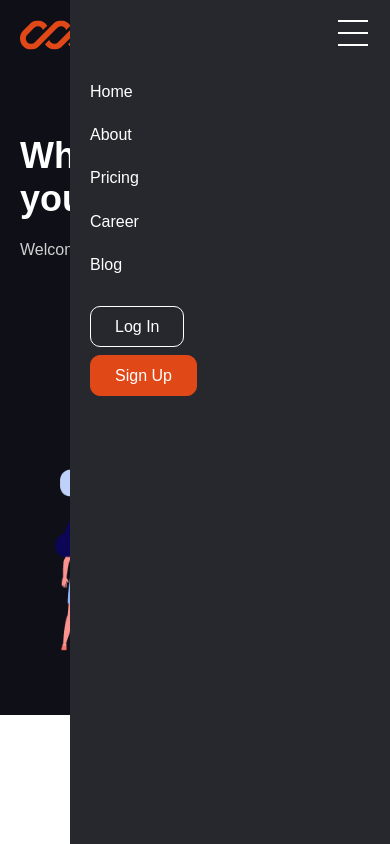
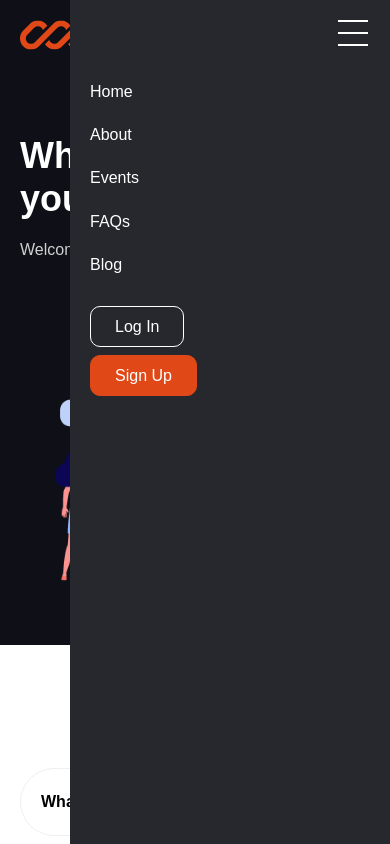
Before and after one commit to amansingh-3/eventup-website, a React (Vite) app: page /FAQs in a window 390 px wide. Both pictures are taken after a click on the element 352 px from the left and 37 px from the top of the page. Shown: the top 844 px of the page. Built offline with nearby package versions, Linux system fonts and the light colour scheme.

Commit message:
responsvie changes

```diff
--- a/package.json
+++ b/package.json
@@ -1,12 +1,9 @@
 {
-  "homepage": "https://amansingh-3.github.io/event-website/",
   "name": "first-react-app",
   "private": true,
   "version": "0.0.0",
   "type": "module",
   "scripts": {
-    "predeploy": "npm run build",
-    "deploy": "gh-pages -d dist",
     "dev": "vite",
     "build": "vite build",
     "lint": "eslint . --ext js,jsx --report-unused-disable-directives --max-warnings 0",
--- a/src/components/Accordian/Accordian.css
+++ b/src/components/Accordian/Accordian.css
@@ -92,3 +92,9 @@
 .inner > *:last-child {
   margin: 0;
 }
+
+@media (max-width: 767px) {
+  .app {
+    padding: 30px 0;
+  }
+}
--- a/src/components/Header/Header.css
+++ b/src/components/Header/Header.css
@@ -82,7 +82,7 @@ header {
   opacity: 0;
   visibility: hidden;
   z-index: 1;
-  transition: all 0.03s;
+  transition: all 0.3s;
 }
 .menu-toggle {
   position: relative;
@@ -117,14 +117,14 @@ header {
 .menu-toggle span:before {
   margin-top: -12px;
   transition-property: margin, transform;
-  transition-duration: 0.2s;
-  transition-delay: 0.2s, 0;
+  transition-duration: 0.3s;
+  transition-delay: 0.3s, 0;
 }
 .menu-toggle span:after {
   margin-top: 12px;
   transition-property: margin, transform;
-  transition-duration: 0.2s;
-  transition-delay: 0.2s, 0;
+  transition-duration: 0.3s;
+  transition-delay: 0.3s, 0;
 }
 
 .menu-toggle-active span {
@@ -160,6 +160,7 @@ header {
     visibility: visible;
     z-index: 9;
     transition: all 0.3s;
+    overflow-y: scroll;
   }
 
   .header-menu-mobile .menu-toggle {
--- a/src/components/Header/Header.jsx
+++ b/src/components/Header/Header.jsx
@@ -35,7 +35,7 @@ const Header = () => {
                   <Link to="/FAQs">FAQ's</Link>
                 </li>
                 <li>
-                  <Link to="/Blog">Blog</Link>
+                  <Link to="/blog">Blog</Link>
                 </li>
               </ul>
             </div>
@@ -62,19 +62,29 @@ const Header = () => {
               <div className="nav">
                 <ul>
                   <li>
-                    <Link to="/index.html">Home</Link>
+                    <Link to="/" onClick={toggle}>
+                      Home
+                    </Link>
                   </li>
                   <li>
-                    <Link to="/about.html">About</Link>
+                    <Link to="/about" onClick={toggle}>
+                      About
+                    </Link>
                   </li>
                   <li>
-                    <Link to="">Pricing</Link>
+                    <Link to="/events" onClick={toggle}>
+                      Events
+                    </Link>
                   </li>
                   <li>
-                    <Link to="#">Career</Link>
+                    <Link to="/FAQs" onClick={toggle}>
+                      FAQs
+                    </Link>
                   </li>
                   <li>
-                    <Link to="#">Blog</Link>
+                    <Link to="/blog" onClick={toggle}>
+                      Blog
+                    </Link>
                   </li>
                 </ul>
               </div>
--- a/src/components/HeroBannerAbt/HeroBannerAbt.css
+++ b/src/components/HeroBannerAbt/HeroBannerAbt.css
@@ -18,6 +18,12 @@
 }
 
 @media (max-width: 768px) {
+  .hero-section {
+    padding: 0;
+  }
+  .faq-section .col-banner-content {
+    margin: 0;
+  }
   .col-hero-banner-h1 {
     flex: 0 0 100%;
     max-width: 100%;
--- a/src/components/RowAbtus/RowAbtus.css
+++ b/src/components/RowAbtus/RowAbtus.css
@@ -35,6 +35,9 @@
 }
 
 @media (max-width: 768px) {
+  .row-wrapper-about-us {
+    padding: 1.74rem 0;
+  }
   .col-about-us-h2 {
     flex: 0 0 100%;
     max-width: 100%;
--- a/src/pages/FAQs.jsx
+++ b/src/pages/FAQs.jsx
@@ -6,12 +6,14 @@ import Accordian from "../components/Accordian/Accordian";
 const FAQs = () => {
   return (
     <>
+      <div className="faq-section">
         <HeroBanner
           heading="What can we help you find?"
           desc="Welcome to EventUp Help Center"
           bannerImage={faq}
         />
         <Accordian />
+      </div>
     </>
   );
 };
```
Lines whose indentation alone changed are shown as unchanged.
